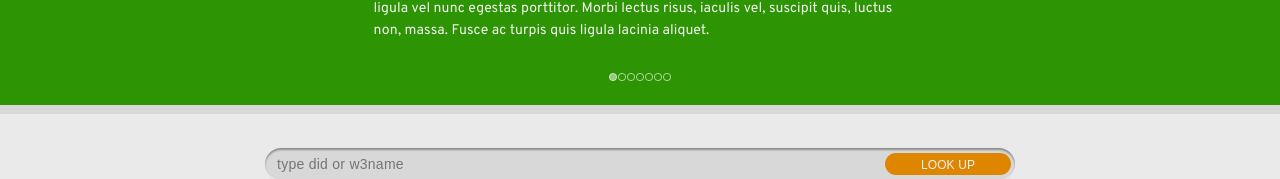
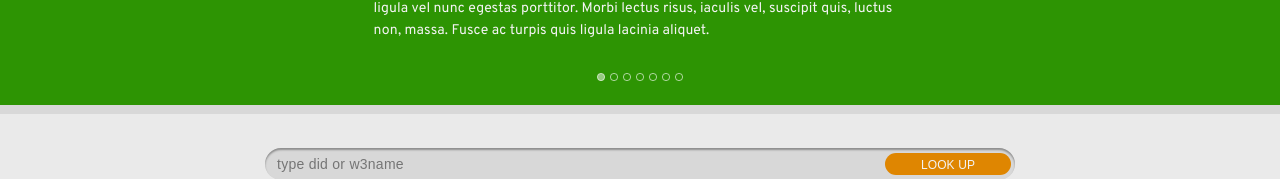
Before and after one commit to KILT-Foundation/w3n.id, a React (Create React App) app: page / in a window 1280 px wide. Both pictures are taken after a click on the button "How to?". Shown: the part 513-692 px from the top of the page. Built offline with nearby package versions, Linux system fonts and the light colour scheme; what @kiltprotocol/sdk-js would draw is missing.

Commit message:
fix: design changes

```diff
--- a/src/Components/TakeTourSection.tsx
+++ b/src/Components/TakeTourSection.tsx
@@ -84,7 +84,7 @@ const Slidetext = styled.p`
 const PagerDiv = styled.div`
   display: flex;
   flex-direction: row;
-  gap: 1px;
+  gap: 5px;
   justify-content: center;
   align-items: center;
   height: fit-content;
@@ -119,6 +119,9 @@ const TourSlidesSection = styled.div`
   animation-timing-function: ease-in;
   animation-duration: ${(props: Style) =>
     props.isOpen === 'Open' ? '1s' : '0.4s'};
+  @media (max-width: 450px) {
+    margin-top: 0px;
+  }
 `
 const TakeTour = styled.div`
   background-color: ${(props) => props.theme.taketour};
```
